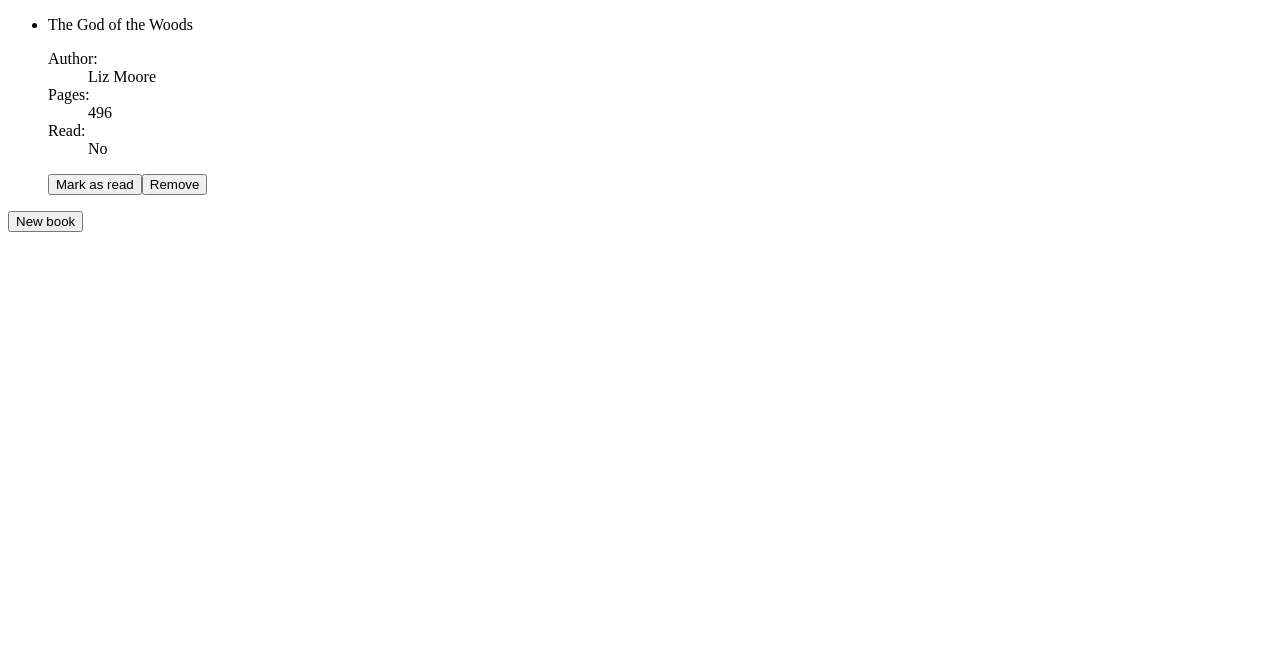
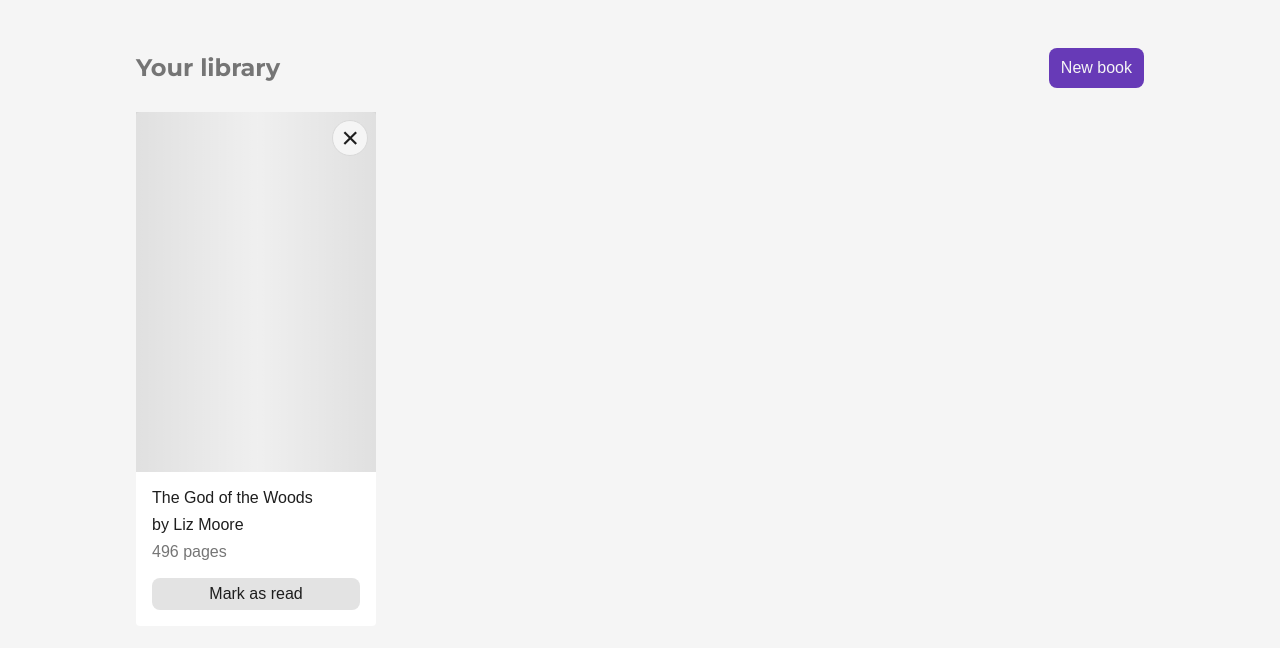
Before and after one commit to Skruvkork/odin-library, a plain HTML site: page index.html in a window 1280 px wide. Drawn offline with Linux system fonts and the light colour scheme; a web font is replaced by a local one.

Commit message:
rebuild page layout

```diff
--- a/index.html
+++ b/index.html
@@ -5,13 +5,20 @@
   <meta charset="UTF-8">
   <meta name="viewport" content="width=device-width, initial-scale=1.0">
   <title>Library</title>
+  <link rel="preconnect" href="https://fonts.googleapis.com">
+  <link rel="preconnect" href="https://fonts.gstatic.com" crossorigin>
+  <link href="https://fonts.googleapis.com/css2?family=Hind+Madurai&family=Montserrat:wght@700&display=swap"
+    rel="stylesheet">
   <link rel="stylesheet" href="style.css">
 </head>
 
 <body>
-  <ul id="books"></ul>
-  <button id="new">New book</button>
-
+  <div class="wrapper">
+    <header class="page-header">
+      <h1>Your library</h1>
+      <button id="new" class="button button--medium button--brand">New book</button>
+    </header>
+    <ul id="books" class="book-list"></ul>
     <dialog id="new-book-dialog">
       <form id="book-form">
         <p>
@@ -44,6 +51,7 @@
     </dialog>
 
     <script src="script.js"></script>
+  </div>
 </body>
 
 </html>
--- a/script.js
+++ b/script.js
@@ -32,44 +32,46 @@ function displayBooks() {
 
 function createBookListItem(book, i) {
   const li = document.createElement('li');
-  const dl = document.createElement('dl');
+  li.className = 'book-card';
 
-  Object.entries(book).forEach((entry) => {
-    if (entry[0] === 'title') {
-      li.innerText = entry[1];
-      return;
-    }
+  const cover = document.createElement('div');
+  cover.className = 'book-card__image-placeholder';
+  li.appendChild(cover);
 
-    const dt = document.createElement('dt');
-    dt.className = 'capitalize';
-    dt.innerText = `${entry[0]}:`;
+  const description = document.createElement('div');
+  description.className = 'book-card__description';
+  li.appendChild(description);
 
-    const dd = document.createElement('dd');
-    let text = entry[1];
-    if (entry[0] === 'read') {
-      text = entry[1] ? 'Yes' : 'No';
-    }
-    dd.innerText = text;
-
-    dl.appendChild(dt);
-    dl.appendChild(dd);
-  });
-  li.appendChild(dl);
+  [
+    createParagraph(book.title),
+    createParagraph(`by ${book.author}`),
+    createParagraph(`${book.pages} pages`, 'text--secondary'),
+  ].forEach(p => description.appendChild(p));
 
   const readButton = document.createElement('button');
-  readButton.innerText = book.read ? 'Mark as unread' : 'Mark as read';
+  readButton.className = 'button button--small button--full-width';
+  readButton.classList.add(book.read ? 'button--positive' : 'button--secondary');
+  readButton.textContent = book.read ? 'Read' : 'Mark as read';
   readButton.addEventListener('click', () => {
     book.toggleRead();
     displayBooks();
   });
-  li.appendChild(readButton);
+  description.appendChild(readButton);
 
   const removeButton = document.createElement('button');
-  removeButton.innerText = 'Remove';
+  removeButton.className = 'icon-button';
   removeButton.addEventListener('click', () => removeBook(i));
   li.appendChild(removeButton);
 
   return li;
+}
+
+function createParagraph(text, className) {
+  const p = document.createElement('p');
+  p.textContent = text;
+  if (className) p.className = className;
+
+  return p;
 }
 
 function removeBook(bookIndex) {
--- a/style.css
+++ b/style.css
@@ -1,3 +1,146 @@
-.capitalize {
-  text-transform: capitalize;
+:root {
+  --text-primary: #1E1E1E;
+  --text-secondary: #757575;
+  --text-on-brand: #F5F5F5;
+  --text-on-positive: #311B92;
+  --background-primary: #FFF;
+  --background-secondary: #F5F5F5;
+  --background-tertiary: #E3E3E3;
+  --background-brand: #673AB7;
+  --background-positive: #EDE7F6;
+  --icon-primary: #1E1E1E;
+  --icon-secondary: #757575;
+  --border: 1px solid #D9D9D9;
 }
+
+body {
+  font-family: "Hind Madurai", sans-serif;
+  font-weight: 400;
+  font-style: normal;
+  color: var(--text-primary);
+  background-color: var(--background-secondary);
+  margin: 0 48px;
+}
+
+h1 {
+  font-size: 1.5em;
+  font-family: "Montserrat", sans-serif;
+  font-optical-sizing: auto;
+  font-weight: 700;
+  font-style: normal;
+  margin: 0;
+  line-height: 120%;
+  letter-spacing: -2%;
+  color: var(--text-secondary);
+}
+
+.wrapper {
+  max-width: 1008px;
+  margin: 48px auto;
+}
+
+.page-header {
+  display: flex;
+  justify-content: space-between;
+  align-items: center;
+  margin-bottom: 24px;
+}
+
+.text--secondary {
+  color: var(--text-secondary);
+}
+
+.button {
+  font-family: "Hind Madurai", sans-serif;
+  border-radius: 8px;
+  border: none;
+  font-size: 16px;
+  line-height: 1;
+}
+
+.button--medium {
+  padding: 12px;
+}
+
+.button--small {
+  padding: 8px;
+}
+
+.button--full-width {
+  display: block;
+  width: 100%;
+}
+
+.button--brand {
+  background-color: var(--background-brand);
+  color: var(--text-on-brand);
+}
+
+.button--secondary {
+  background: var(--background-tertiary);
+  color: var(--text-primary);
+}
+
+.button--positive {
+  background: var(--background-positive);
+  color: var(--text-on-positive);
+}
+
+.icon-button {
+  border-radius: 32px;
+  border: var(--border);
+  font-size: 30px;
+  line-height: 18px;
+  background: var(--background-secondary);
+  color: var(--icon-primary);
+  padding: 8px;
+}
+
+.book-list {
+  list-style: none;
+  margin: 0;
+  padding: 0;
+  display: grid;
+  grid-template-columns: repeat(auto-fill, minmax(240px, 1fr));
+  gap: 16px;
+}
+
+.book-card {
+  position: relative;
+  border-radius: 4px;
+  background-color: var(--background-primary);
+}
+
+.book-card__image-placeholder {
+  background-color: rgba(0,0,0, 0.12);
+  background-image: linear-gradient(90deg, rgba(255, 255, 255, 0.00) 0%, rgba(255, 255, 255, 0.50) 50.52%, rgba(255, 255, 255, 0.00) 100%);
+  height: 360px;
+}
+
+.book-card__description {
+  margin: 16px;
+}
+
+.book-card__description > p {
+  line-height: 1.2;
+  margin: 8px 0;
+}
+
+.book-card .icon-button {
+  position: absolute;
+  top: 8px;
+  right: 8px;
+}
+
+.book-card .icon-button:after {
+  content: '\00D7';
+}
+
+.book-card .button--full-width {
+  margin-top: 16px;
+}
+
+.book-card .button--positive:before {
+  content: '\2714';
+  margin-right: 4px;
+}
```
Lines whose indentation alone changed are shown as unchanged.
